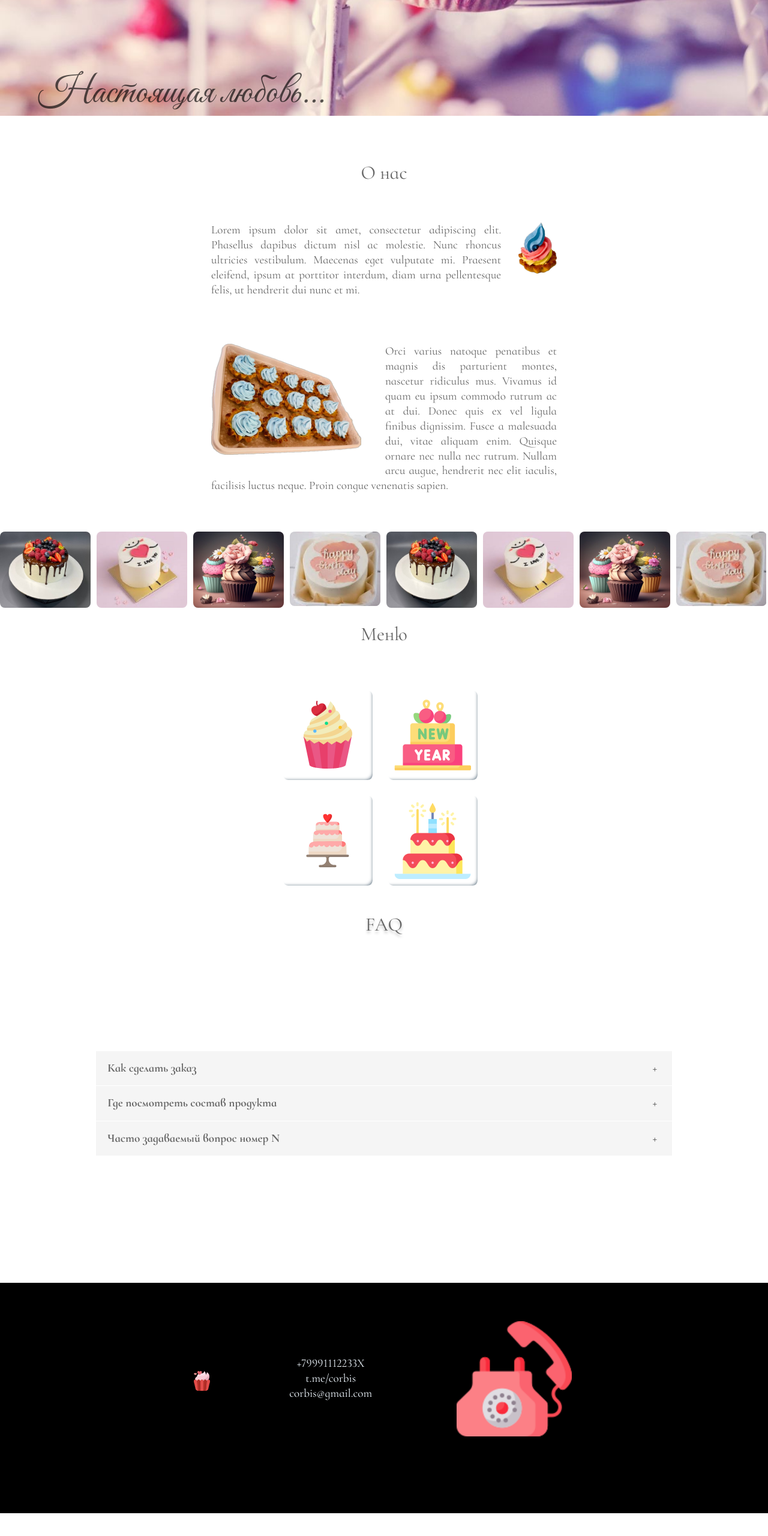
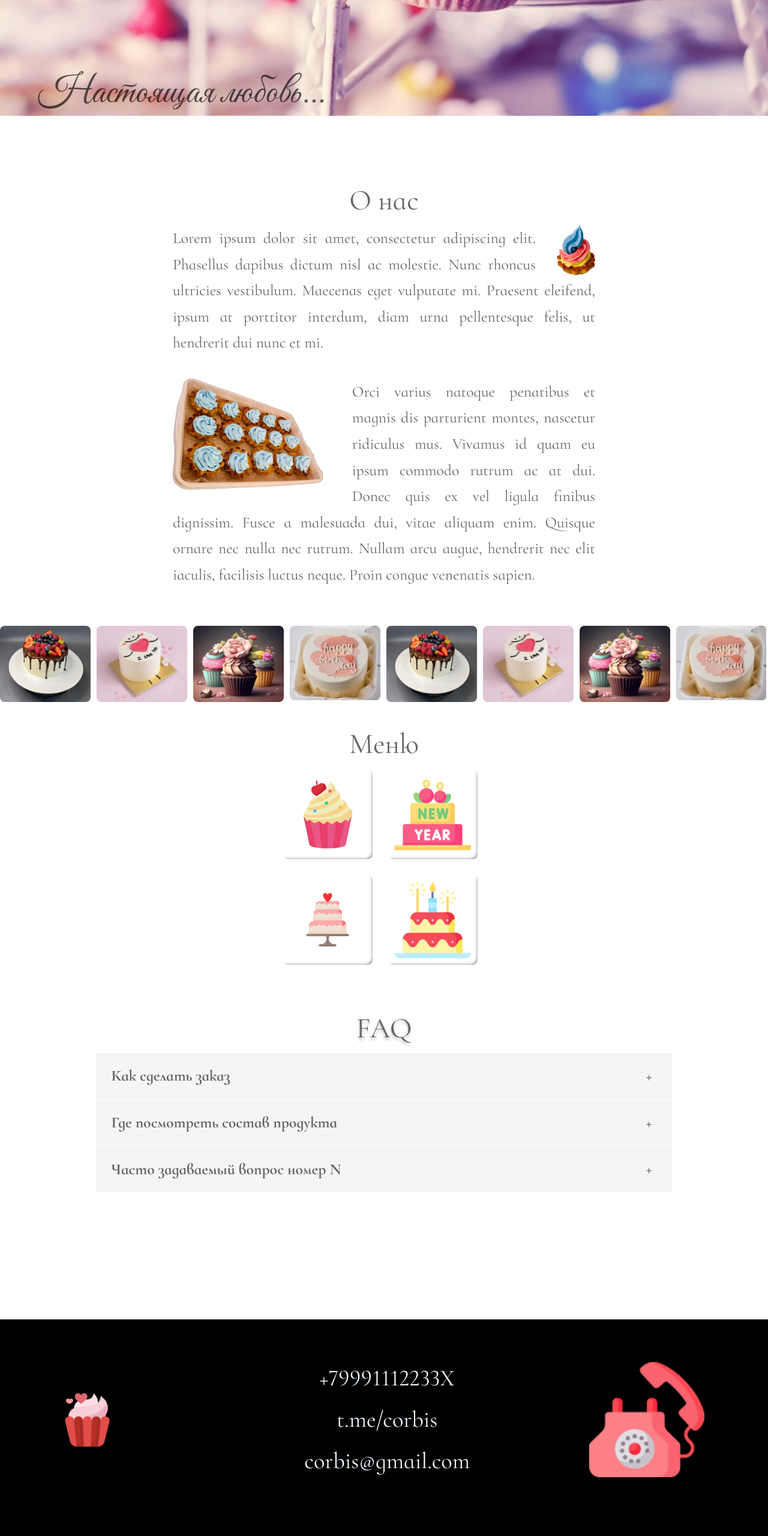
Before and after one commit to Oxana2332/corbis, a plain HTML site: page index.html in a window 1280 px wide. Shown: the part 662-3222 px from the top of the page at 60% size. Before the commit the page ends 3184 px from the top, so only its background shows below. Drawn offline with nearby package versions, Linux system fonts and the light colour scheme.

Commit message:
adaptive

```diff
--- a/assets/style/about-us.css
+++ b/assets/style/about-us.css
@@ -1,7 +1,11 @@
 .about-us__figure {
     width: 75vw;
     margin: 0% auto;
-    padding: 3% 0;
+    padding: 0 0 3% 0;
+}
+
+.about-us__title {
+    margin: 0 auto 10% auto;
 }
 
 .about-us__text {
@@ -24,16 +28,18 @@
     clear: both;
 }
 
-@media screen and (min-width: 321px) and (max-width: 767px) {
-}
+@media screen and (min-width: 768px) and (max-width: 1278px) {
+    #aboutUs {
+        margin-top: 10%;
+    }
 
-@media screen and (min-width: 768px) and (max-width: 1279px) {
     .about-us__img_right {
         width: 13vw;
     }
 
     .about-us__img_left {
         width: 32.5vw;
+        padding: 0 5% 0 0;
     }
 
     /* .about-us__text {
@@ -41,9 +47,13 @@
     } */
 }
 
-@media screen and (min-width: 1280px) {
+@media screen and (min-width: 1279px) {
+    /* #aboutUs {
+        margin-top: 10%;
+    } */
+
     .about-us__figure {
-        width: 45vw;
+        width: 55vw;
     }
 
     .about-us__img_right {
--- a/assets/style/faq.css
+++ b/assets/style/faq.css
@@ -6,7 +6,8 @@
 .accordion__title {
     text-shadow: 0px 4px 4px rgba(0, 0, 0, 0.25);
     font-size: 3em;
-    margin-bottom: 15%;
+    margin-bottom: 13%;
+    /* margin: 0 auto 15% auto; */
 }
 
 .accordion__tab {
@@ -79,3 +80,9 @@
         content: "";
     }
 }
+
+@media screen and (min-width: 768px) and (max-width: 1279px) {
+    .accordion__title {
+        margin: 15% 0 9% 0;
+    }
+}
--- a/assets/style/footer.css
+++ b/assets/style/footer.css
@@ -12,12 +12,14 @@
 .footer__logo {
     margin: 15px 0 0 5px;
     width: 35px;
+    /* border: 1px solid white; */
 }
 
 .footer__item-link {
     display: flex;
     flex-direction: column;
     margin: 0 10%;
+    /* border: 1px solid white; */
 }
 
 .footer__link {
@@ -36,4 +38,38 @@
 .footer__img {
     width: 15%;
     margin: 0 1%;
+    /* border: 1px solid white; */
 }
+
+@media screen and (min-width: 768px) and (max-width: 1278px) {
+    .footer {
+        justify-content: space-around;
+    }
+
+    .footer__item-link {
+        margin: 0 0 0 5%;
+    }
+
+    .footer__logo {
+        width: 75px;
+    }
+}
+
+@media screen and (min-width: 1279px) {
+    .footer {
+        justify-content: space-around;
+    }
+
+    .footer__link {
+        font-size: 1.5em;
+        line-height: 1.8em;
+    }
+
+    .footer__item-link {
+        margin: 0 0 0 10%;
+    }
+
+    .footer__logo {
+        width: 95px;
+    }
+}
--- a/assets/style/menu.css
+++ b/assets/style/menu.css
@@ -6,7 +6,7 @@
 }
 
 .menu__title {
-    margin: 0 auto 18% auto;
+    margin: 0 auto 15% auto;
 }
 
 .menu__link {
@@ -31,6 +31,11 @@
     .menu {
         width: 40vw;
     }
+
+    .menu__title {
+        margin: 25% auto 18% auto;
+    }
+
     .menu__img {
         width: 14vw;
     }
--- a/assets/style/style.css
+++ b/assets/style/style.css
@@ -40,3 +40,26 @@
     font-size: 1.2em;
     line-height: 1.3em;
 }
+
+@media screen and (min-width: 768px) and (max-width: 1278px) {
+    .title {
+        font-size: 2.5em;
+    }
+
+    .text {
+        font-size: 1.5em;
+        line-height: 1.6em;
+    }
+}
+
+@media screen and (min-width: 1279px) {
+    .title {
+        font-size: 3em;
+        margin: 5% auto 1% auto;
+    }
+
+    .text {
+        font-size: 1.6em;
+        line-height: 1.7em;
+    }
+}
--- a/index.html
+++ b/index.html
@@ -49,7 +49,7 @@
         </section>
 
         <article class="about-us" id="aboutUs">
-            <h2 class="title">О нас</h2>
+            <h2 class="title about-us__title">О нас</h2>
             <figure class="about-us__figure">
                 <img class="text about-us__img_right" src="./assets/img/rainbowcorbis.webp" alt="">
                 <figcaption class="text about-us__text">Lorem ipsum dolor sit amet, consectetur adipiscing elit.
```
